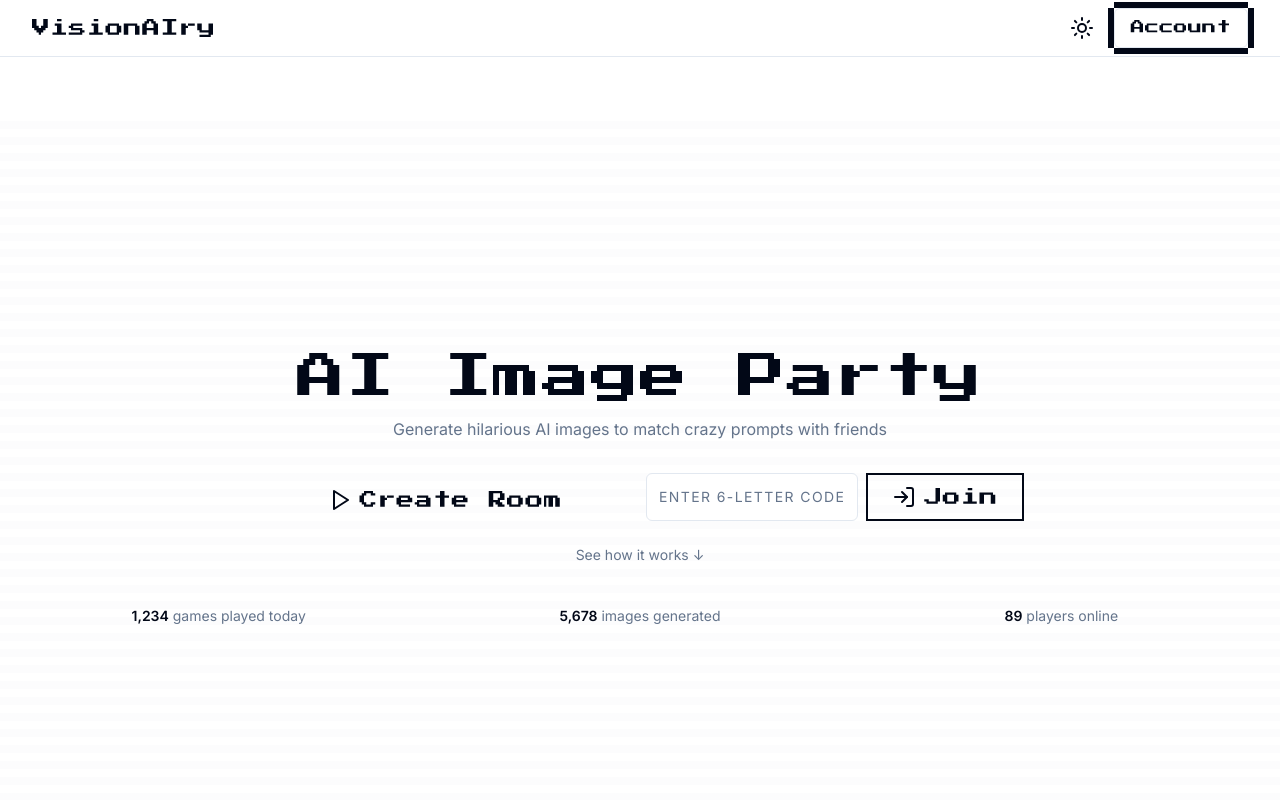
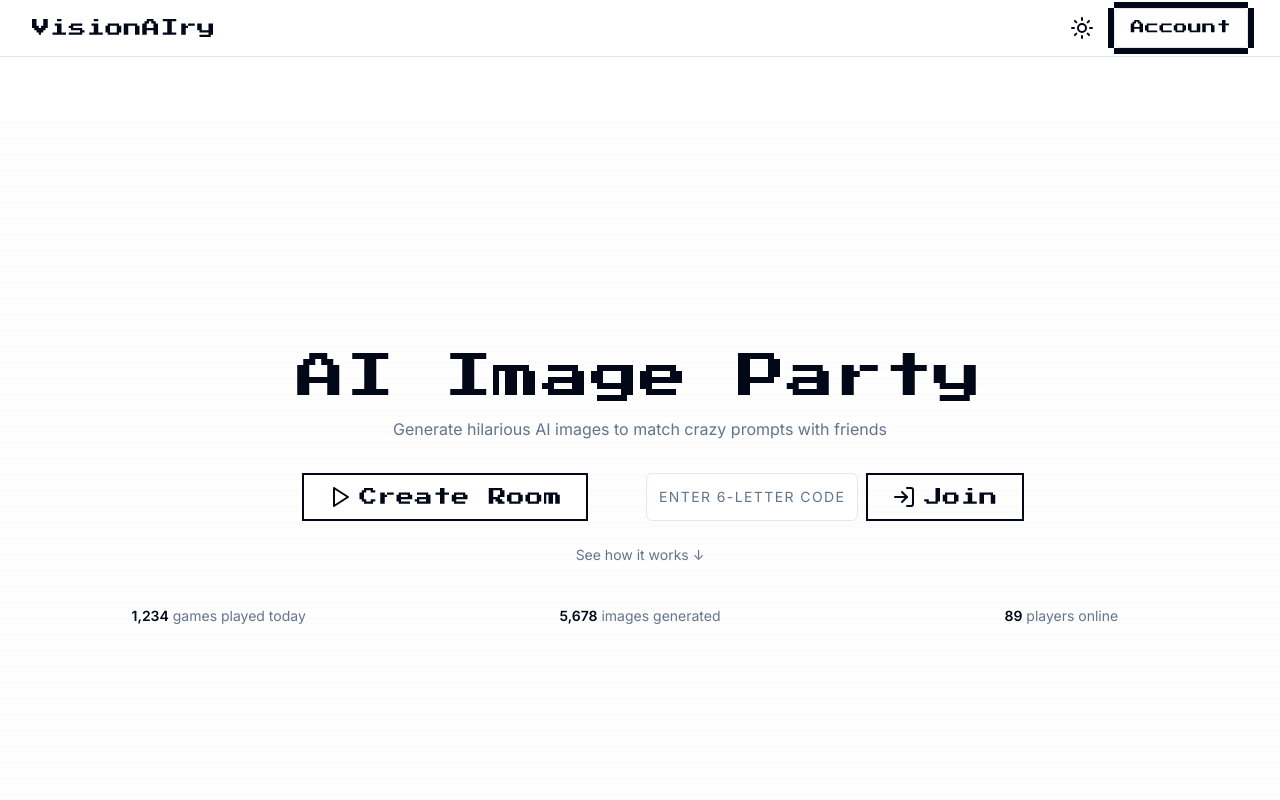
Before and after one commit to nmogil/visionary-ui-mock, a React (Vite) app: page / in a window 1280 px wide. Shown: the top 800 px of the page. Built offline with nearby package versions, Linux system fonts and the light colour scheme.

Commit message:
Reverted to commit 6d72b83c83ad088e9bf5e6ebead6514eef2a857c

```diff
--- a/src/components/landing/CreateRoomButton.tsx
+++ b/src/components/landing/CreateRoomButton.tsx
@@ -10,7 +10,7 @@ const handleCreateRoom = () => {
 
 export const CreateRoomButton = () => {
   return (
-    <Button size="xl" variant="outline" onClick={handleCreateRoom} aria-label="Create Room" className="motion-reduce:transform-none border-b-4 border-transparent pt-2 focus:border-y-4 focus:border-foreground focus:dark:border-ring focus:border-dashed">
+    <Button size="xl" onClick={handleCreateRoom} aria-label="Create Room" className="motion-reduce:transform-none">
       <Play />
       Create Room
     </Button>
```
